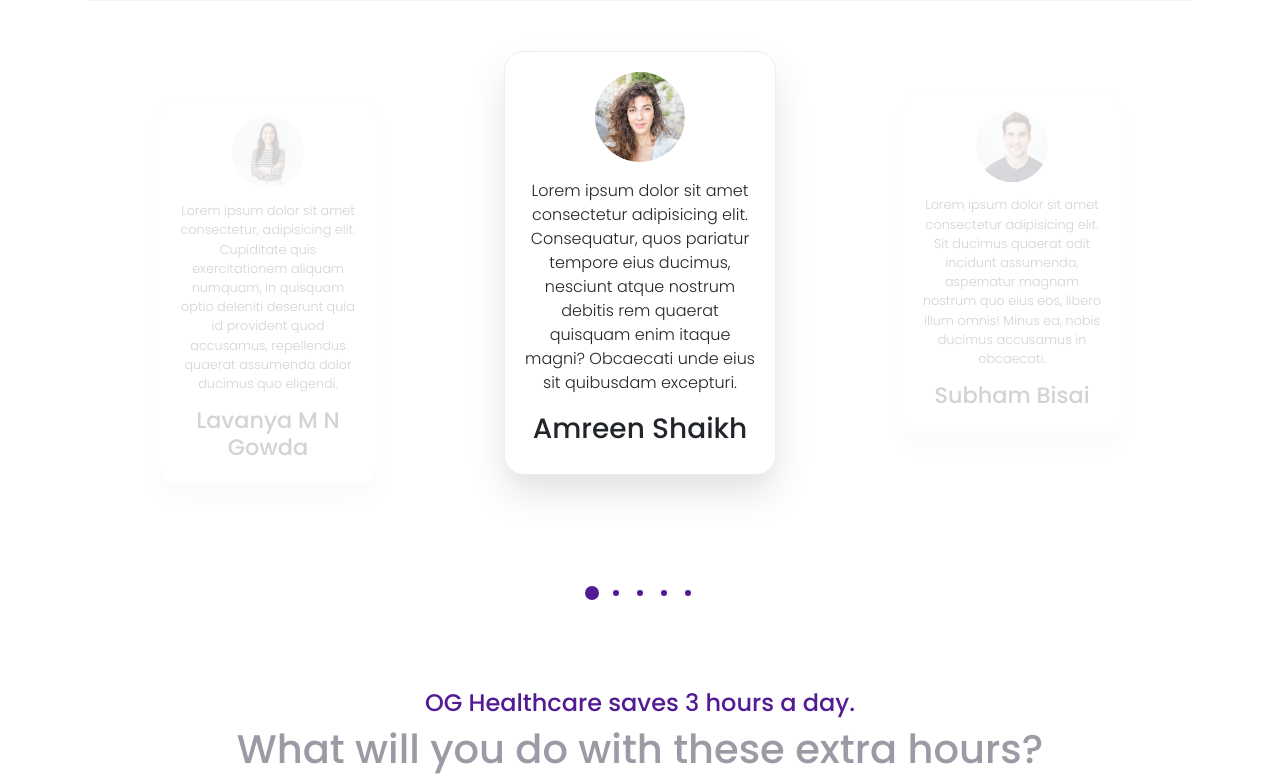
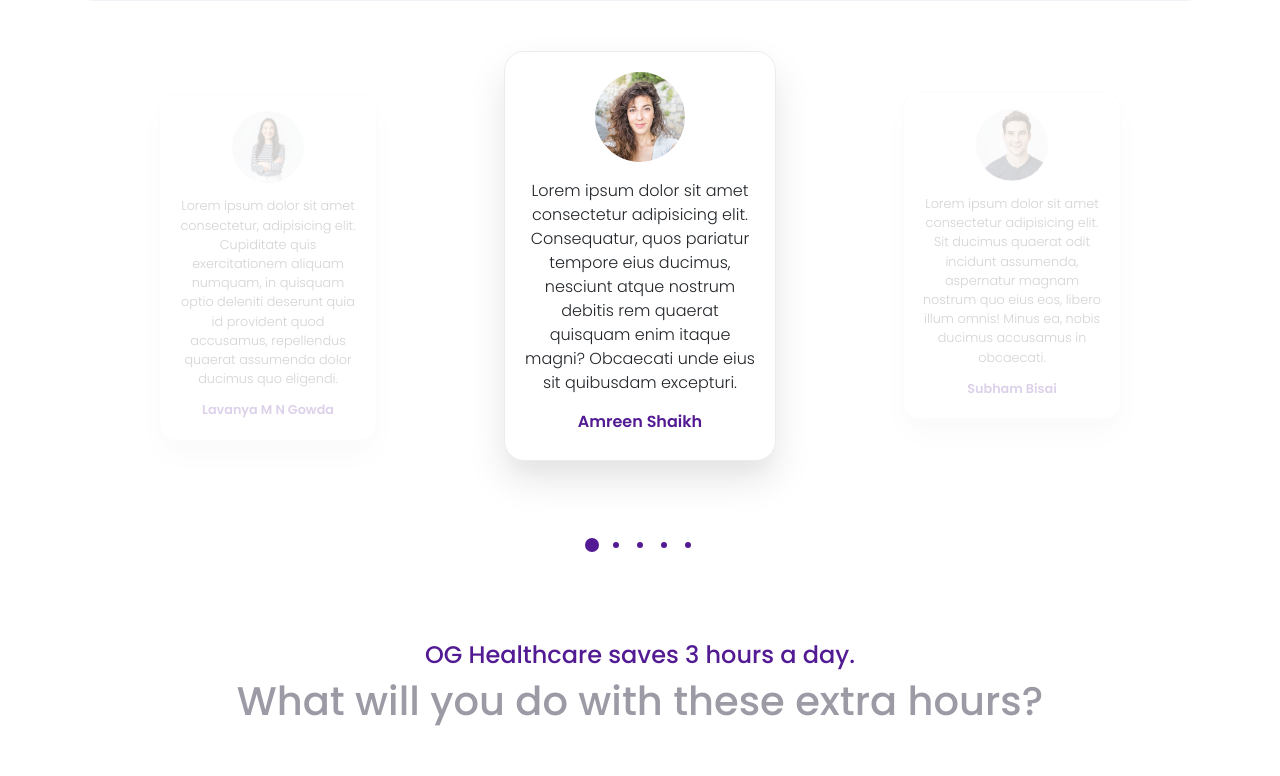
Before and after one commit to vibilk/oghealthcaredev, a PHP site: page / in a window 1280 px wide. Shown: the part 5453-6229 px from the top of the page. Run offline with PHP 8.4, Linux system fonts and the light colour scheme.

Commit message:
Add files via upload

```diff
--- a/assets/css/main.css
+++ b/assets/css/main.css
@@ -2753,7 +2753,11 @@ color: #fff !important;
     margin: 0 0 17px 0;
     font-weight: 300;
 }
-
+.client_name h3{
+    font-size: 16px;
+    font-weight: 600;
+    color: #531b93;
+}
 .testimonial-name {
     margin: -17px auto 0;
     display: table;
```
